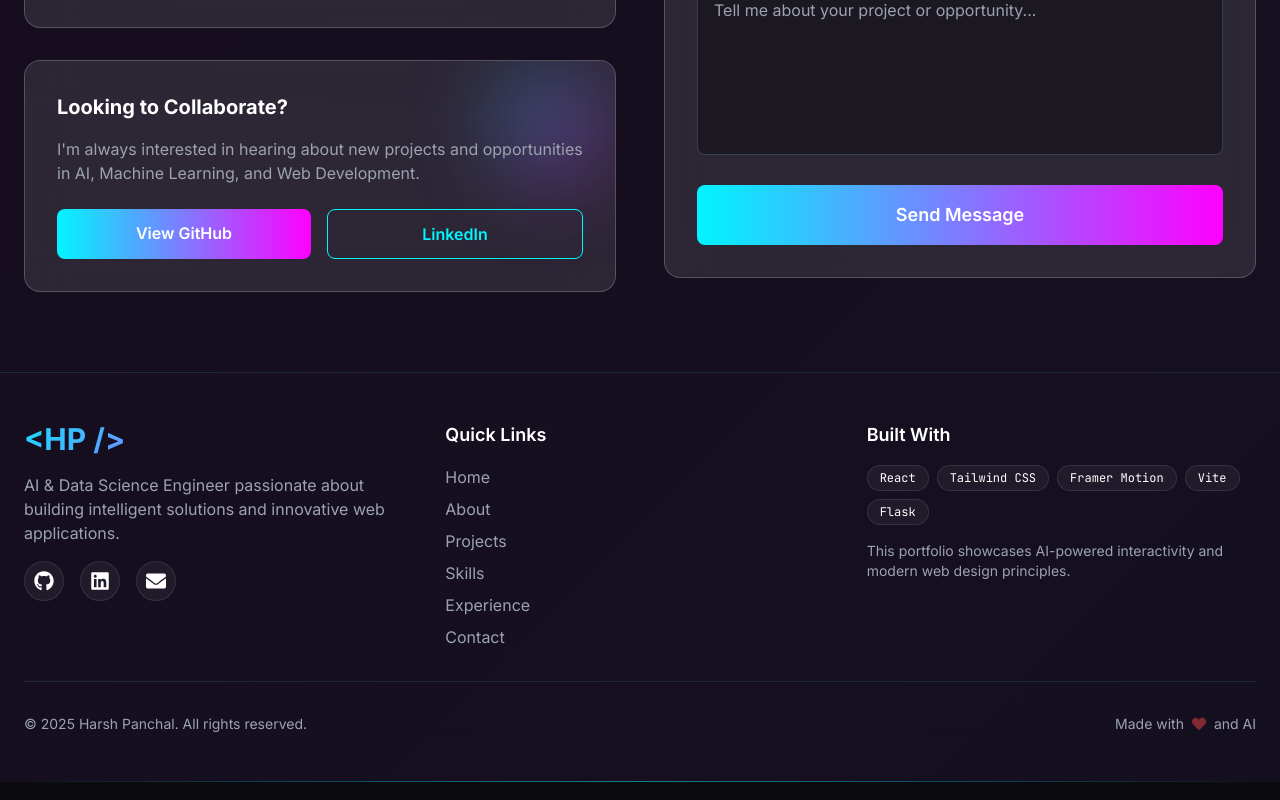
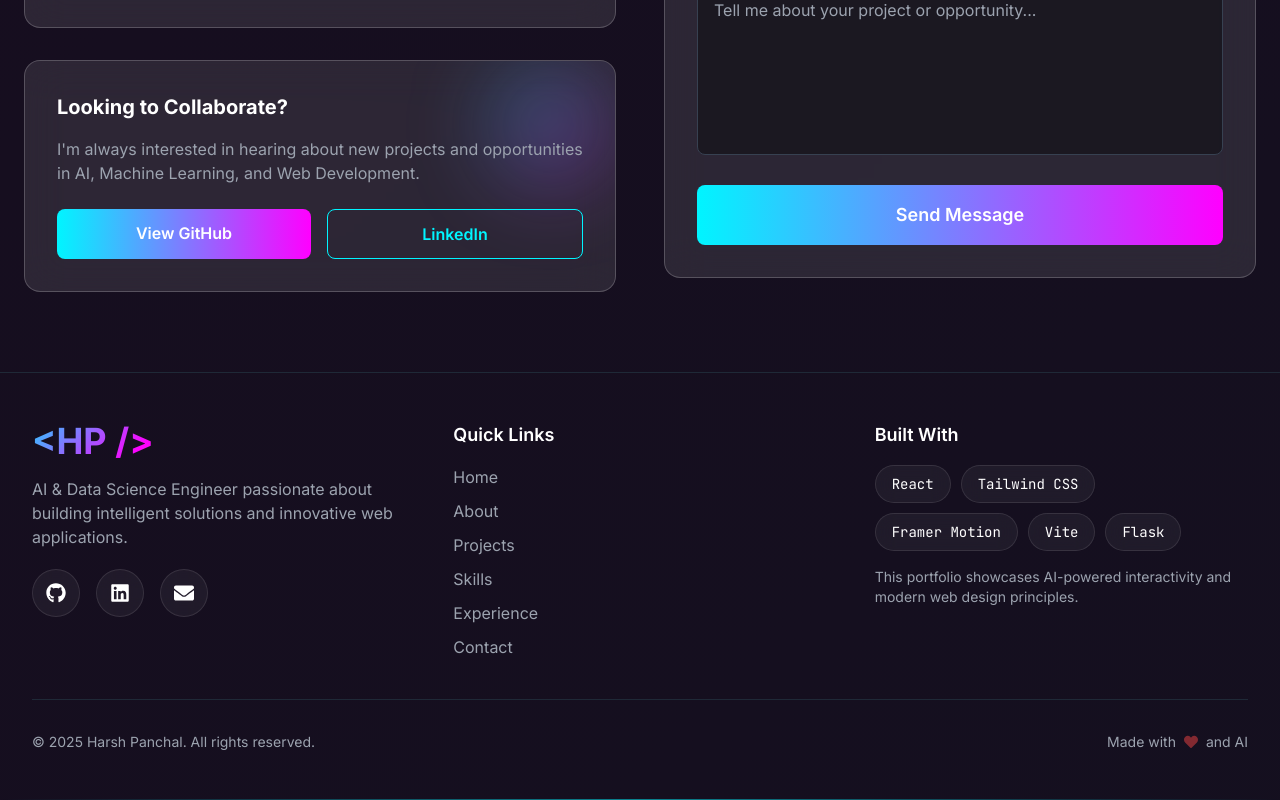
Before and after one commit to Harsh29004/Portfolio, a React (Vite) app: page / in a window 1280 px wide. Shown: the part 8158-8958 px from the top of the page. Built offline with nearby package versions, Linux system fonts and the light colour scheme.

Commit message:
Resolved merge conflicts

```diff
--- a/src/components/Footer.jsx
+++ b/src/components/Footer.jsx
@@ -21,31 +21,34 @@ const Footer = () => {
   ]
 
   return (
-    <footer className="relative py-12 px-6 border-t border-gray-800">
+    <footer className="relative py-8 sm:py-10 md:py-12 px-4 sm:px-6 lg:px-8 border-t border-gray-800">
       <div className="container mx-auto max-w-7xl">
-        <div className="grid md:grid-cols-3 gap-8 mb-8">
-          {/* Brand */}
-          <div>
+        {/* Main Grid */}
+        <div className="grid grid-cols-1 sm:grid-cols-2 lg:grid-cols-3 gap-8 sm:gap-10 lg:gap-12 mb-8 sm:mb-10">
+          {/* Brand Section */}
+          <div className="text-center sm:text-left">
             <motion.div
               whileHover={{ scale: 1.05 }}
-              className="text-3xl font-bold gradient-text mb-4 cursor-pointer"
+              whileTap={{ scale: 0.95 }}
+              className="text-2xl sm:text-3xl md:text-4xl font-bold gradient-text mb-3 sm:mb-4 cursor-pointer inline-block"
               onClick={() => window.scrollTo({ top: 0, behavior: 'smooth' })}
             >
               &lt;HP /&gt;
             </motion.div>
-            <p className="text-gray-400 mb-4">
+            <p className="text-gray-400 mb-4 sm:mb-5 text-sm sm:text-base leading-relaxed max-w-md mx-auto sm:mx-0">
               AI & Data Science Engineer passionate about building intelligent solutions
               and innovative web applications.
             </p>
-            <div className="flex items-center gap-4">
+            <div className="flex items-center justify-center sm:justify-start gap-3 sm:gap-4">
               {socialLinks.map((link, index) => (
                 <motion.a
                   key={index}
-                  whileHover={{ scale: 1.2, rotate: 360 }}
+                  whileHover={{ scale: 1.15, rotate: 360 }}
+                  whileTap={{ scale: 0.9 }}
                   href={link.url}
                   target="_blank"
                   rel="noopener noreferrer"
-                  className="w-10 h-10 rounded-full glass flex items-center justify-center text-xl hover:text-primary transition-colors"
+                  className="w-11 h-11 sm:w-12 sm:h-12 rounded-full glass flex items-center justify-center text-lg sm:text-xl hover:text-primary transition-all duration-300 hover:shadow-lg hover:shadow-primary/20"
                   aria-label={link.label}
                 >
                   {link.icon}
@@ -54,15 +57,15 @@ const Footer = () => {
             </div>
           </div>
 
-          {/* Quick Links */}
-          <div>
-            <h3 className="text-lg font-semibold mb-4">Quick Links</h3>
-            <ul className="space-y-2">
+          {/* Quick Links Section */}
+          <div className="text-center sm:text-left">
+            <h3 className="text-base sm:text-lg font-semibold mb-3 sm:mb-4 text-white">Quick Links</h3>
+            <ul className="space-y-2 sm:space-y-2.5">
               {quickLinks.map((link, index) => (
                 <li key={index}>
                   <a
                     href={link.href}
-                    className="text-gray-400 hover:text-primary transition-colors"
+                    className="text-gray-400 hover:text-primary transition-colors duration-300 text-sm sm:text-base inline-block hover:translate-x-1 transform"
                   >
                     {link.label}
                   </a>
@@ -71,32 +74,33 @@ const Footer = () => {
             </ul>
           </div>
 
-          {/* Tech Stack */}
-          <div>
-            <h3 className="text-lg font-semibold mb-4">Built With</h3>
-            <div className="flex flex-wrap gap-2">
+          {/* Tech Stack Section */}
+          <div className="text-center sm:text-left sm:col-span-2 lg:col-span-1">
+            <h3 className="text-base sm:text-lg font-semibold mb-3 sm:mb-4 text-white">Built With</h3>
+            <div className="flex flex-wrap gap-2 sm:gap-2.5 justify-center sm:justify-start">
               {['React', 'Tailwind CSS', 'Framer Motion', 'Vite', 'Flask'].map((tech, index) => (
-                <span
+                <motion.span
                   key={index}
-                  className="px-3 py-1 text-xs glass rounded-full font-mono"
+                  whileHover={{ scale: 1.05, y: -2 }}
+                  className="px-3 py-1.5 sm:px-4 sm:py-2 text-xs sm:text-sm glass rounded-full font-mono hover:bg-primary/10 transition-all duration-300"
                 >
                   {tech}
-                </span>
+                </motion.span>
               ))}
             </div>
-            <p className="text-gray-400 mt-4 text-sm">
+            <p className="text-gray-400 mt-3 sm:mt-4 text-xs sm:text-sm leading-relaxed max-w-md mx-auto sm:mx-0">
               This portfolio showcases AI-powered interactivity and modern web design principles.
             </p>
           </div>
         </div>
 
         {/* Bottom Bar */}
-        <div className="pt-8 border-t border-gray-800 flex flex-col md:flex-row items-center justify-between gap-4">
-          <p className="text-gray-400 text-sm text-center md:text-left">
+        <div className="pt-6 sm:pt-8 border-t border-gray-800 flex flex-col md:flex-row items-center justify-between gap-3 sm:gap-4">
+          <p className="text-gray-400 text-xs sm:text-sm text-center md:text-left order-2 md:order-1">
             © {currentYear} Harsh Panchal. All rights reserved.
           </p>
-          <p className="text-gray-400 text-sm flex items-center">
-            Made with <FaHeart className="text-red-500 mx-2 animate-pulse" /> and AI
+          <p className="text-gray-400 text-xs sm:text-sm flex items-center justify-center order-1 md:order-2">
+            Made with <FaHeart className="text-red-500 mx-1.5 sm:mx-2 animate-pulse" /> and AI
           </p>
         </div>
       </div>
```
